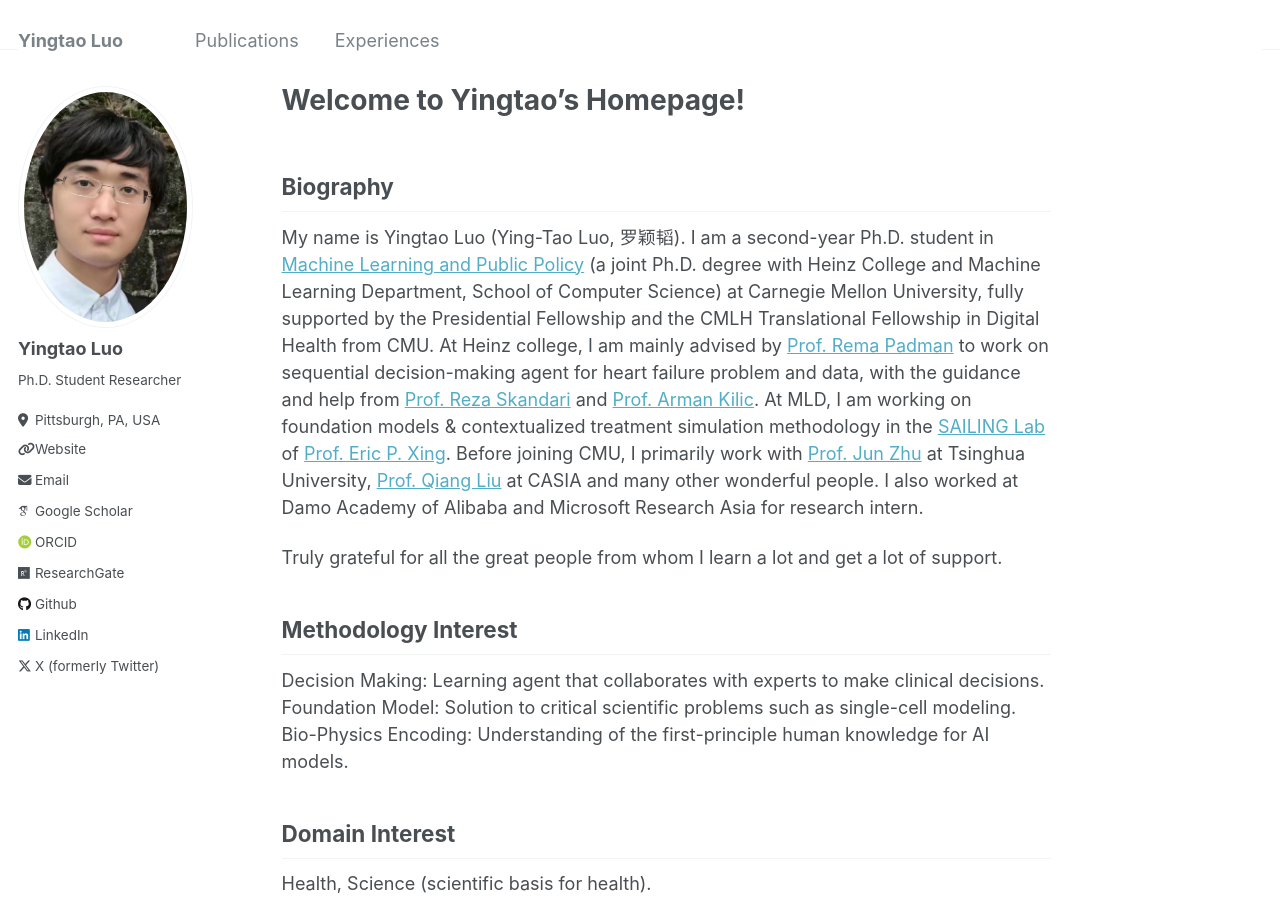
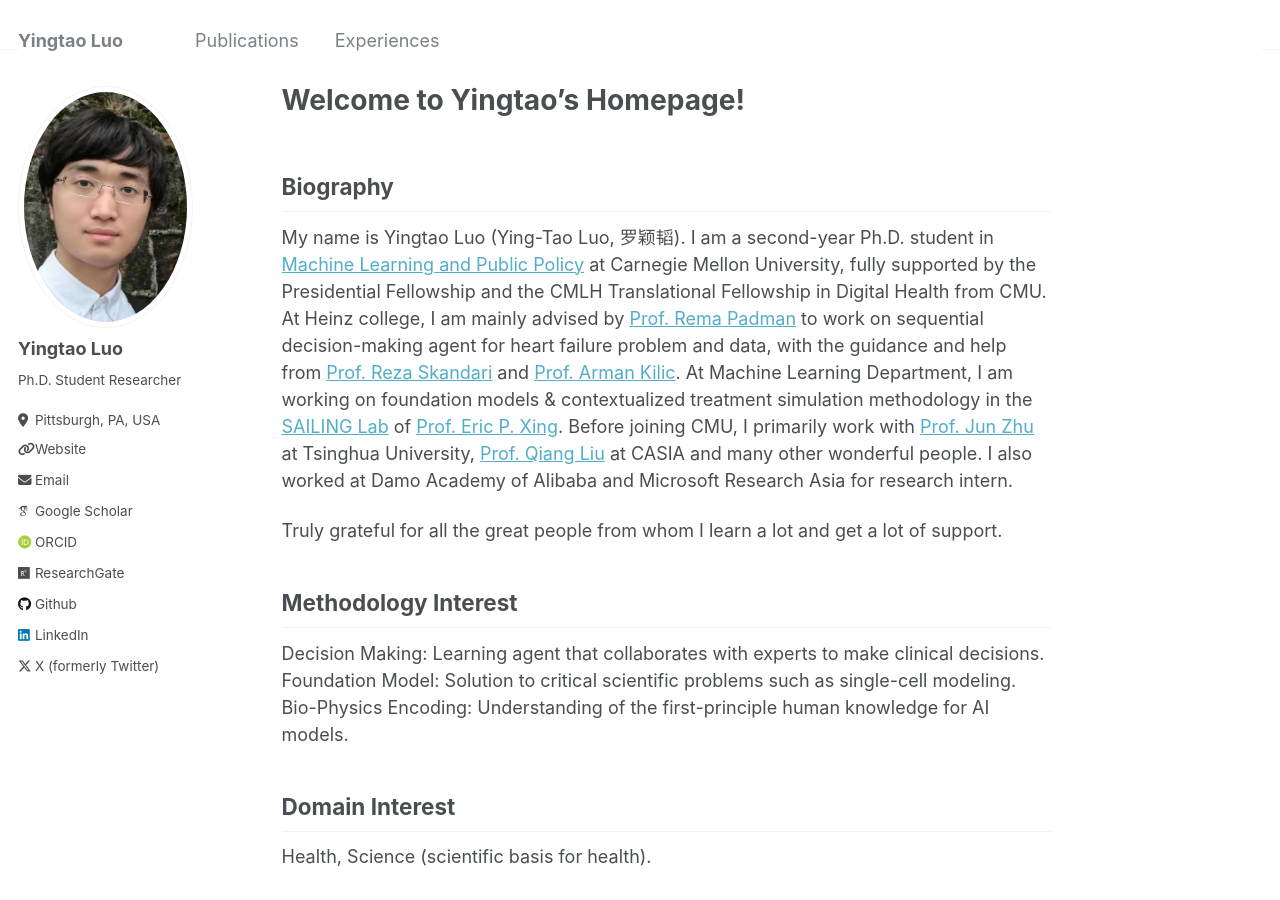
Before and after one commit to yingtaoluo/yingtaoluo.github.io, a Jekyll site: the page built from _pages/about.md, in a window 1280 px wide and 900 px high. Built offline with Jekyll 4.4.1, drawn with Linux system fonts in a browser that asks for light colours; some web fonts are replaced.

Commit message:
Update about.md

```diff
--- a/_pages/about.md
+++ b/_pages/about.md
@@ -9,7 +9,7 @@ redirect_from:
 ---
 
 ## Biography
-My name is Yingtao Luo (Ying-Tao Luo, 罗颖韬). I am a second-year Ph.D. student in [Machine Learning and Public Policy](https://www.ml.cmu.edu/people/phd-students.html) (a joint Ph.D. degree with Heinz College and Machine Learning Department, School of Computer Science) at Carnegie Mellon University, fully supported by the Presidential Fellowship and the CMLH Translational Fellowship in Digital Health from CMU. At Heinz college, I am mainly advised by [Prof. Rema Padman](https://www.heinz.cmu.edu/faculty-research/profiles/padman-rema) to work on sequential decision-making agent for heart failure problem and data, with the guidance and help from [Prof. Reza Skandari](https://profiles.imperial.ac.uk/r.skandari) and [Prof. Arman Kilic](https://providers.muschealth.org/sc/charleston/arman-kilic-md). At MLD, I am working on foundation models & contextualized treatment simulation methodology in the [SAILING Lab](https://sailing-lab.github.io/) of [Prof. Eric P. Xing](http://www.cs.cmu.edu/~epxing/). Before joining CMU, I primarily work with [Prof. Jun Zhu](https://ml.cs.tsinghua.edu.cn/~jun/index.shtml) at Tsinghua University, [Prof. Qiang Liu](https://john-qiangliu.tech/) at CASIA and many other wonderful people. I also worked at Damo Academy of Alibaba and Microsoft Research Asia for research intern.
+My name is Yingtao Luo (Ying-Tao Luo, 罗颖韬). I am a second-year Ph.D. student in [Machine Learning and Public Policy](https://www.ml.cmu.edu/people/phd-students.html) at Carnegie Mellon University, fully supported by the Presidential Fellowship and the CMLH Translational Fellowship in Digital Health from CMU. At Heinz college, I am mainly advised by [Prof. Rema Padman](https://www.heinz.cmu.edu/faculty-research/profiles/padman-rema) to work on sequential decision-making agent for heart failure problem and data, with the guidance and help from [Prof. Reza Skandari](https://profiles.imperial.ac.uk/r.skandari) and [Prof. Arman Kilic](https://providers.muschealth.org/sc/charleston/arman-kilic-md). At Machine Learning Department, I am working on foundation models & contextualized treatment simulation methodology in the [SAILING Lab](https://sailing-lab.github.io/) of [Prof. Eric P. Xing](http://www.cs.cmu.edu/~epxing/). Before joining CMU, I primarily work with [Prof. Jun Zhu](https://ml.cs.tsinghua.edu.cn/~jun/index.shtml) at Tsinghua University, [Prof. Qiang Liu](https://john-qiangliu.tech/) at CASIA and many other wonderful people. I also worked at Damo Academy of Alibaba and Microsoft Research Asia for research intern.
 
 Truly grateful for all the great people from whom I learn a lot and get a lot of support.
 
```
